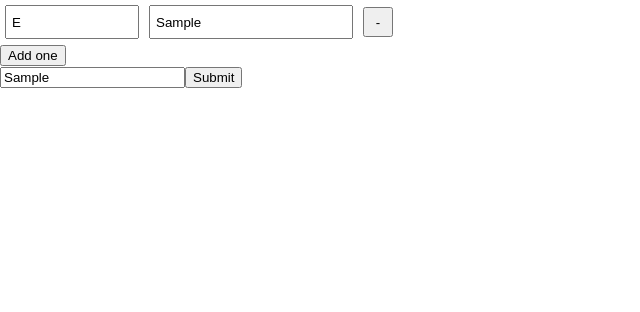
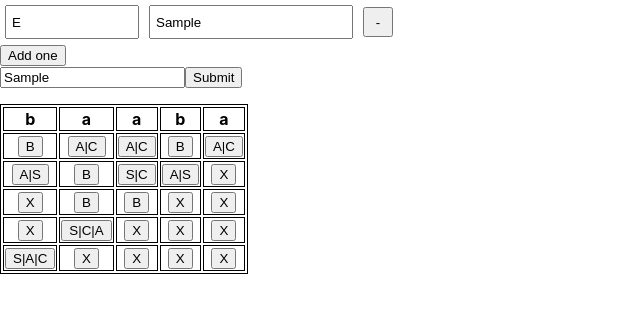
Before and after one commit to arunimabarik75/CYK-Algorithm-Simulation, a React (Create React App) app: page / in a window 1280 px wide. Both pictures are taken after typing "Sample", "Sample", "Sample" into the empty fields and a click on the button "Submit". Shown: the top 312 px of the page, without its empty margins (0-640 px from the left). Built offline with nearby package versions, Linux system fonts and the light colour scheme; the HTML template or start-up script is replaced by a standard one.

Commit message:
All features implemented(on a personal note)

```diff
--- a/src/App.js
+++ b/src/App.js
@@ -6,8 +6,10 @@ import Output from './components/output';
 
 
 function App() {
-  const [all_substr, setAll_substr] = useState(new Set())
-  var target = '';
+  // const [all_substr, setAll_substr] = useState(new Set())
+  const [table, setTable] = useState([[]])
+  var [target, setTarget] = useState('')
+  // var target = '';
   const productions = {}
 
   const dataHandler = (tgt, prods) => {
@@ -24,12 +26,30 @@ function App() {
         })
       }
     });
-    setAll_substr(isMember(target,productions));
+    const t = 'baaba'
+    const p={
+
+    }
+
+    p['S']=new Set()
+    p['S'].add('AB')
+    p['S'].add('BC')
+    p['A']=new Set()
+    p['A'].add('BA')
+    p['A'].add('a')
+    p['B']=new Set()
+    p['B'].add('CC')
+    p['B'].add('b')
+    p['C']=new Set()
+    p['C'].add('AB')
+    p['C'].add('a')
+    setTarget(t)
+    setTable(isMember(t, p))
   };
   return (
     <div>
       <Input dataHandler={dataHandler}/>
-      <Output all_substr = {all_substr}></Output>
+      <Output table={table} target={target} ></Output>
     </div>
   );
 }
--- a/src/components/cyk.js
+++ b/src/components/cyk.js
@@ -1,3 +1,7 @@
+import { v4 as uuidv4 } from "uuid";
+import { possibility, structure } from "./datastructure";
+
+
 function crossProduct(st1, st2){
     const product = new Set()
     st1.forEach(e1 => {
@@ -11,31 +15,39 @@ function crossProduct(st1, st2){
 function cykAlgorithm(target, dict){
     var len = target.length
     var table = []
+
     for(var i = 0; i < len; i++){
         table[i]=[]
         for(var j = 0; j < len; j++)
         {
-            table[i][j] = new Set()
+            table[i][j] = new structure()
+            table[i][j].id = uuidv4()
         }
     }
     for(var i = 0; i < len; i++){
         if(dict[target[i]] === undefined)
             continue;
+        table[0][i].final_product = new Set()
         dict[target[i]].forEach(e => {
-            table[0][i].add(e)
+            table[0][i].final_product.add(e);
         })
     }
     for(var i = 1; i < len; i++){
         for(var j = 0; j < len-i; j++){
             for(var index = 0; index < i; index++){
-                var temp_prod = crossProduct(table[index][j], table[i-index-1][j+index+1])
+                const psblt = new possibility();
+                psblt.productOf = [table[index][j].final_product,table[i-index-1][j+index+1].final_product];
+                const temp_prod = crossProduct(table[index][j].final_product, table[i-index-1][j+index+1].final_product);
+                psblt.dot_product = temp_prod;
                 temp_prod.forEach(e => {
                     if(dict[e] !== undefined){
                         dict[e].forEach(ee =>{
-                            table[i][j].add(ee)
+                            psblt.contribution.add(ee);
+                            table[i][j].final_product.add(ee);
                         })
                     }
                 })
+                table[i][j].possibilities.push(psblt)
             }
         }
     }
@@ -43,16 +55,7 @@ function cykAlgorithm(target, dict){
 }
 
 function _isMember(target, dict){
-    var table = cykAlgorithm(target, dict)
-    var substrings = new Set()
-    for(var i = 0; i < target.length; i++){
-        for(var j = 0; j < target.length; j++){
-            if(table[i][j].has('S')){
-                substrings.add(target.substring(j,j+i+1))
-            }
-        }
-    }
-    return substrings
+    return cykAlgorithm(target,dict)
 }
 
 function convertor(prod){
@@ -69,6 +72,25 @@ function convertor(prod){
 }
 
 export default function isMember(target, prods){
+// function isMember(target, prods){
     const inv_prod = convertor(prods);
     return _isMember(target, inv_prod)
 }
+// const t = 'baaba'
+// const p={
+
+// }
+
+// p['S']=new Set()
+// p['S'].add('AB')
+// p['S'].add('BC')
+// p['A']=new Set()
+// p['A'].add('BA')
+// p['A'].add('a')
+// p['B']=new Set()
+// p['B'].add('CC')
+// p['B'].add('b')
+// p['C']=new Set()
+// p['C'].add('AB')
+// p['C'].add('a')
+// isMember(t, p)
--- /dev/null
+++ b/src/components/datastructure.js
@@ -0,0 +1,12 @@
+const possibility = function(){
+    this.productOf = [new Set(), new Set()];
+    this.dot_product = new Set();
+    this.contribution = new Set();
+};
+const structure = function(){
+    this.id = null;
+    this.possibilities = []
+    this.final_product = new Set()
+}
+
+export {possibility, structure};
--- /dev/null
+++ b/src/components/detailed_output.js
@@ -0,0 +1,66 @@
+export default function DetailedOutput(props){
+    const key = props.k;
+    const table = props.table;
+    if(key === '')
+    return <div></div>
+    function checker(item){
+        return item.id === key;
+    }
+    function cell_to_display() {
+        for(var i = 0; i < table.length; i++){
+            const j = table[i].findIndex(checker);
+            if(j !== -1){
+                return {i,j}
+            }
+        }
+    }
+    const t = cell_to_display();
+    const preprocess = (str_set) => {
+        var str = ''
+        if(str_set === undefined)
+            return str;
+        str_set.forEach(s => {
+            str+=s+'|'
+        });
+        return str.substring(0, str.length-1)
+    }
+
+    const printCell = (item, index) => {
+        const p1 = preprocess(item.productOf[0])
+        const p2 = preprocess(item.productOf[1])
+        const prod = preprocess(item.dot_product)
+        const contri = preprocess(item.contribution)
+        return (
+            <td key={index}>
+            <table>
+                <tbody>
+                <tr>
+                    <td>{p1}</td>
+                    <td>{p2}</td>
+                </tr>
+                <tr>
+                    <td colSpan="2">{prod}</td>
+                </tr>
+                <tr>
+                    <td colSpan='2'>{contri}</td>
+                </tr>
+                </tbody>
+            </table>
+            </td>
+        )
+    }
+    const printRow = (item,index) => {
+        return (
+            <tr key = {index}>
+                {item.map((cell, index) => (
+                    printCell(cell, index)
+                ))}
+            </tr>
+        )
+    }
+    return (<table>
+        <tbody>
+            {printRow(table[t.i][t.j].possibilities)}
+        </tbody>
+    </table>)
+}
--- a/src/components/output.js
+++ b/src/components/output.js
@@ -1,11 +1,62 @@
-import React from "react";
+import React, { useState } from "react";
+import DetailedOutput from "./detailed_output";
 
-export default function Output({all_substr}) {
-    all_substr = [...all_substr]
-    const list_items = all_substr.map((e,id) =>
-        <li key={id}>{e}</li>
-    )
+export default function Output(props) {
+    const [k,setK] = useState('');
+    const tgt = [];
+    for(var i = 0; i < props.target.length; i++){
+        tgt.push(props.target.charAt(i))
+    }
+    const table = props.table;
+    const preprocess = (str_set) => {
+        var str = ''
+        if(str_set === undefined)
+            return str;
+        str_set.forEach(s => {
+            str+=s+'|'
+        });
+        return str.substring(0, str.length-1)
+    }
+    const handleClick = (e) => {
+        setK(e.target.id)
+    }
+    const printCell = (item, index) => {
+        var str = preprocess(item.final_product);
+        if(str === '')
+            str='X'
+        return (<td key={index}><button onClick={handleClick} className='trnsp-btn' id={item.id}>{str}</button></td>);
+    }
+    const printRow = (item,index) => {
+        return (
+            <tr key = {index}>
+                {item.map((cell, index) => (
+                    printCell(cell, index)
+                ))}
+            </tr>
+        )
+    }
     return (
-        <ul>{list_items}</ul>
+        <div>
+            <p></p>
+            <table>
+                <thead>
+                    <tr>
+                        {
+                            tgt.map((item, index) => {
+                                return <th key={index}>{item}</th>
+                            })
+                        }
+                    </tr>
+                </thead>
+                <tbody>
+                    {table.map((item,index)=>(
+                        printRow(item,index)
+
+                    ))}
+                </tbody>
+            </table>
+                <p></p>
+            <DetailedOutput table = {table} k= {k}></DetailedOutput>
+        </div>
     )
 }
--- a/src/index.css
+++ b/src/index.css
@@ -11,3 +11,14 @@ code {
   font-family: source-code-pro, Menlo, Monaco, Consolas, 'Courier New',
     monospace;
 }
+
+table, th, td{
+  border: 1px solid black;
+  text-align: center;
+}
+
+/* .trnsp-btn {
+  background-color: transparent;
+  background-repeat: no-repeat;
+  border: none;
+} */
```
